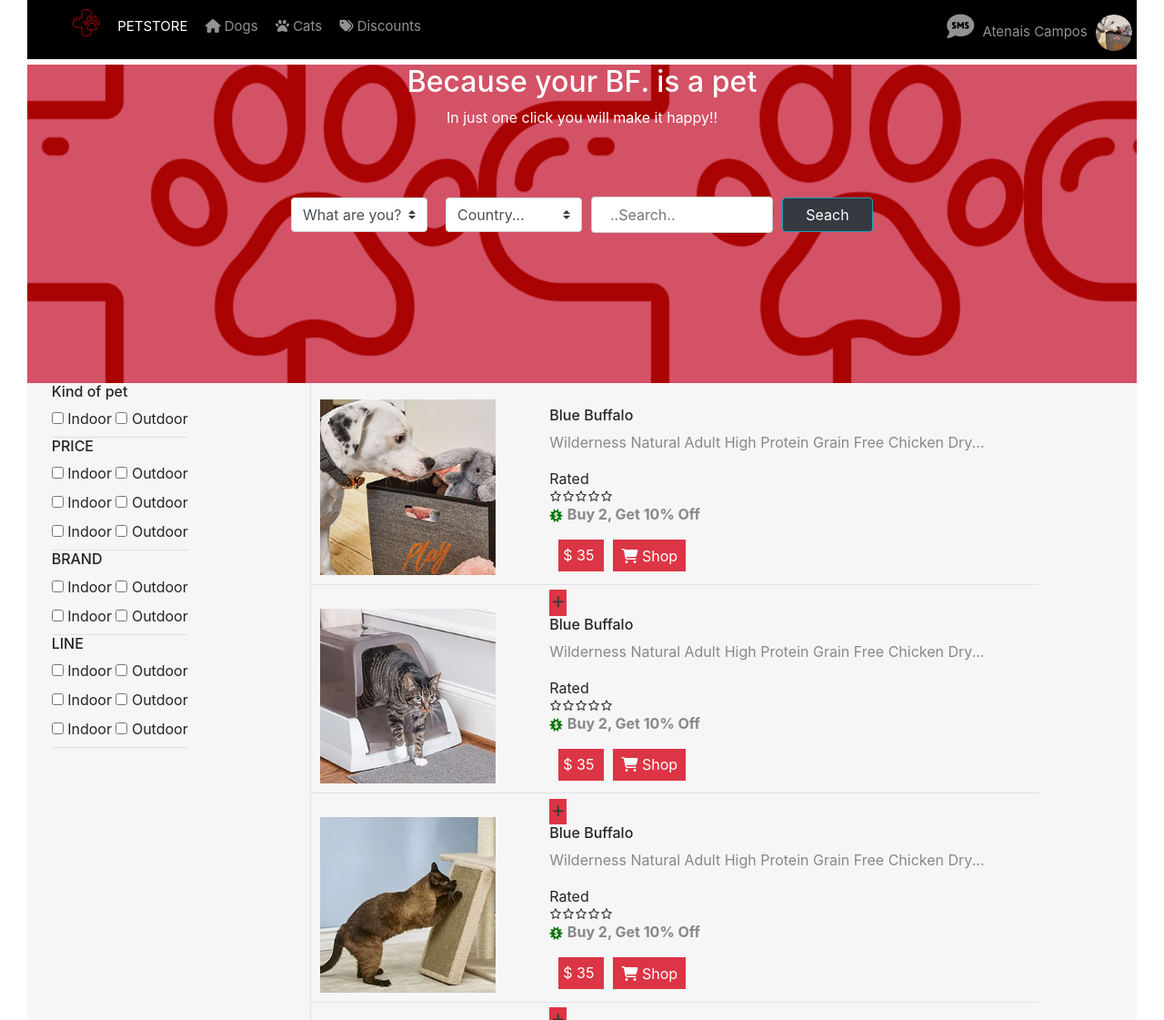
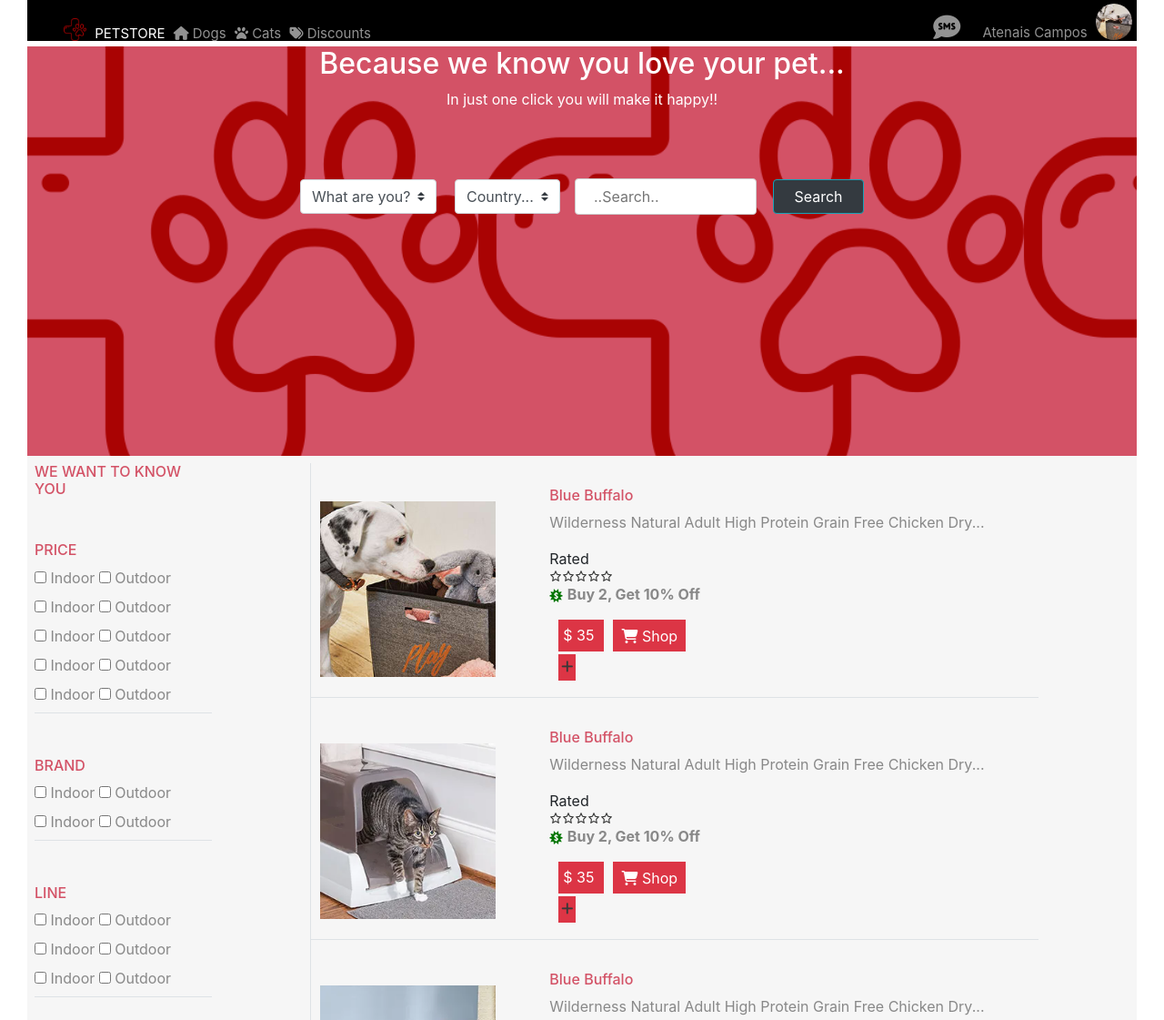
Before and after one commit to atenaiis/HTML-CSS-Capstone-Project, a website: page catalog.html in a window 1280 px wide. Shown: the top 1121 px of the page at 91% size. Drawn offline with nearby package versions, Linux system fonts and the light colour scheme; a web font is replaced by a local one.

Commit message:
aligned check boxes

```diff
--- a/assets/style.css
+++ b/assets/style.css
@@ -27,19 +27,21 @@
   li,
   h3,
   li>a,
-  .text {
+  .text,
+  label {
       color: #888888;
   }
   li {
     list-style: none;
   }
 
-  .bg-danger {
+  .bg-danger,
+  h6 {
       color: #d35266 ;
   }
 
   .logo1 {
-      width: 30px;
+      width: 25px;
       margin-bottom: 10px;
 
   }
@@ -54,7 +56,7 @@
 
   .nav-bar1 {
     display: inline-block;
-    height: 65px;
+    height: 45px;
     background-color: black;
     font-size: 15px;
     width: 100%;
@@ -64,7 +66,8 @@
   .nav-bar-list1 > li {
 display: inline-block;
 padding-left: 10px;
-
+font-size: 12px;
+padding: 0;
   }
 
   .nav-bar-list2 > li {
@@ -157,6 +160,7 @@
 .linktocatalog>a>img {
 max-width: 100%;
 }
+
 
 input[type=text] {
     width: 100%;
@@ -392,16 +396,16 @@
             display:inline-block;
         }
 
-
   .fa-sms {
       font-size: 30px;
-      padding-top: ;
+      padding: 15px;
   }
 
   .nav-bar-list1 > li,
   .nav-bar-list2 > li {
    display: inline-flex;
     padding-right: 5px;
+          font-size: 15px;
   }
 
   .dropdown-content a {
@@ -424,7 +428,8 @@
 
   .nav-bar-list1 {
     float: left;
-    padding-top: 10px;
+    padding-top: 20px;
+
   }
 
   .nav-bar-list2 {
@@ -436,6 +441,8 @@
   .user-pic {
     border-radius: 50px;
     width: 40px;
+    margin-bottom:  25px !important;
+
 }
 
 form {
@@ -443,6 +450,7 @@
     margin: 50px auto;
 justify-content:center;
 }
+
 
 select {
     max-width: 150px !important;
@@ -537,8 +545,17 @@
 .pic-text {
     text-align: left;
     justify-content: center;
+    height: 600px;
 }
 
+.form-top2 {
+height: 450px;
+}
+
+.grid3{
+
+
+}
 .star-rating {
     width: 70px;
     height: 14px;
@@ -580,6 +597,7 @@
       position: relative;
       bottom: 5px;
       display: inline-block;
+      left: 10px;
     }
 
     .dropup-content {
@@ -628,6 +646,7 @@
     padding: 10px;
     grid-gap: 10px;
     border-bottom: 1px solid #383838;
+    height: 250px;
 }
 .pic-text>img {
     float: left;
@@ -664,7 +683,7 @@
 
     .dropup {
       position: relative;
-     top: 55px;
+     top: 38px;
       display: inline-block;
     }
   }
--- a/catalog.html
+++ b/catalog.html
@@ -17,9 +17,9 @@
         <div class="nav-bar-items">
         <ul class="nav-bar-list1">
             <li><a  href="#"><img class="logo1" src="./assets/images/vet.png" alt="logo"> </a></li>
-            <li><a class="text-white name" href="#">PETSTORE</a></li>
+            <li><a class="text-white name " href="#">PETSTORE</a></li>
             <li><div class="dropdown">
-                <a href="#" class="dropbtn"><i class="fas fa-home"></i> Dogs</a>
+                <a href="./catalog.html" class="dropbtn"><i class="fas fa-home"></i> Dogs</a>
                 <div class="dropdown-content">
                     <a href="#">Doggy food</a>
                     <a href="#">Doggy food</a>
@@ -27,7 +27,7 @@
                 </div>
               </div></li>
             <li><div class="dropdown">
-                <a href="#" class="dropbtn"><i class="fas fa-paw"></i> Cats</a>
+                <a href="./catalog.html" class="dropbtn"><i class="fas fa-paw"></i> Cats</a>
                 <div class="dropdown-content">
                     <a href="#">Kitty Toys</a>
                     <a href="#">Kitty Toys</a>
@@ -49,37 +49,35 @@
     </div>
     </nav>
     <main>
-        <div class="form-top">
-            <h2 class="text-white">Because your BF. is a pet</h2>
-            <p class="text-white"> In just one click you will make it happy!!</p>
+        <div class="form-top form-top2">
+            <h2 class="text-white text-center">Because we know you love your pet...</h2>
+            <p class="text-white text-center"> In just one click you will make it happy!!</p>
 
 
               <form class="form-inline " action="/action_page.php">
-              <select  class="custom-select  form-control form-boxes w-100">
+              <select  class="custom-select  form-control form-boxes select-size ">
                 <option >What are you?...</option>
                 <option >Cat person</option>
                 <option >Dog person</option>
                 <option >Just looking</option>
               </select>
-              <select  class="custom-select  form-control form-boxes w-100">
+              <select  class="custom-select  form-control form-boxes select-size   mr-3">
                 <option selected>Country...</option>
                 <option >U.S</option>
                 <option >Mexico</option>
                 <option>China</option>
               </select>
-              <input type="text" class="search-placehorder form-boxes " placeholder="..Search..">
-              <input type="button" class="btn btn-info bg-dark form-boxes search-btn" value="Seach">
+              <input type="text" class="search-placehorder form-boxes select-size mr-2 " placeholder="..Search..">
+              <input type="button" class="btn btn-info bg-dark form-boxes search-btn select-size  " value="Search">
             </form>
         </div>
-   <section class="grid3">
-       <div class="grid3-items">
-    <div class="side-checks border-bottom ">
-        <div><h6> Kind of pet</h6>
-        <label for="indoor"><input id="indoor" type="checkbox" name="indoor-outdoor"> Indoor</label>
-        <label for="outdoor"><input id="outdoor" type="checkbox" name="indoor-outdoor"> Outdoor</label>
+   <section class="grid3 mt-2 ">
+       <div class="grid3-items pl-2">
+    <div class="side-checksb  ">
+        <div><h6> WE WANT TO KNOW YOU</h6>
       </div>
     </div>
-    <div class="side-checks border-bottom ">
+    <div class="side-checks border-bottom mt-5">
         <div><h6> PRICE</h6>
         <label for="indoor"><input id="indoor" type="checkbox" name="indoor-outdoor"> Indoor</label>
         <label for="outdoor"><input id="outdoor" type="checkbox" name="indoor-outdoor"> Outdoor</label> <br>
@@ -87,9 +85,13 @@
         <label for="outdoor"><input id="outdoor" type="checkbox" name="indoor-outdoor"> Outdoor</label><br>
         <label for="indoor"><input id="indoor" type="checkbox" name="indoor-outdoor"> Indoor</label>
         <label for="outdoor"><input id="outdoor" type="checkbox" name="indoor-outdoor"> Outdoor</label>
+        <label for="indoor"><input id="indoor" type="checkbox" name="indoor-outdoor"> Indoor</label>
+        <label for="outdoor"><input id="outdoor" type="checkbox" name="indoor-outdoor"> Outdoor</label>
+        <label for="indoor"><input id="indoor" type="checkbox" name="indoor-outdoor"> Indoor</label>
+        <label for="outdoor"><input id="outdoor" type="checkbox" name="indoor-outdoor"> Outdoor</label>
       </div>
     </div>
-    <div class="side-checks border-bottom ">
+    <div class="side-checks border-bottom mt-5 ">
         <div><h6> BRAND</h6>
             <label for="indoor"><input id="indoor" type="checkbox" name="indoor-outdoor"> Indoor</label>
             <label for="outdoor"><input id="outdoor" type="checkbox" name="indoor-outdoor"> Outdoor</label> <br>
@@ -97,7 +99,7 @@
             <label for="outdoor"><input id="outdoor" type="checkbox" name="indoor-outdoor"> Outdoor</label> <br>
       </div>
     </div>
-    <div class="side-checks border-bottom  ">
+    <div class="side-checks border-bottom mt-5 ">
         <div><h6> LINE</h6>
             <label for="indoor"><input id="indoor" type="checkbox" name="indoor-outdoor"> Indoor</label>
             <label for="outdoor"><input id="outdoor" type="checkbox" name="indoor-outdoor"> Outdoor</label> <br>
@@ -108,9 +110,9 @@
       </div>
     </div>
   </div>
-    <div class="side-catalog border-left">
+    <div class="side-catalog border-left  ">
         <figure class="pic-text border-bottom mt-2">
-            <img class="w-100"  src="./assets/images/dog&bunny.jpg" alt="dog&bunny">
+            <img class="w-100 pt-4"  src="./assets/images/dog&bunny.jpg" alt="dog&bunny">
            <figcaption class="mt-2"><h6>Blue Buffalo</h6>
             <p>Wilderness Natural Adult High Protein Grain Free Chicken Dry...</p>
         <span>Rated</span><div class="star-rating "></div>
@@ -130,7 +132,7 @@
 
 </figure>
         <figure class="pic-text border-bottom mt-2">
-            <img class="w-100"  src="./assets/images/catsmain.webp" alt="dog&bunny">
+            <img class="w-100  pt-4"  src="./assets/images/catsmain.webp" alt="dog&bunny">
            <figcaption class="mt-2"><h6>Blue Buffalo</h6>
             <p>Wilderness Natural Adult High Protein Grain Free Chicken Dry...</p>
         <span>Rated</span><div class="star-rating "></div>
@@ -149,7 +151,7 @@
       </div></figcaption>
         </figure>
         <figure  class="pic-text border-bottom mt-2">
-            <img class="w-100"  src="./assets/images/dog-toy.jpg" alt="dog&bunny">
+            <img class="w-100  pt-4"  src="./assets/images/dog-toy.jpg" alt="dog&bunny">
            <figcaption class="mt-2"><h6>Blue Buffalo</h6>
             <p>Wilderness Natural Adult High Protein Grain Free Chicken Dry...</p>
         <span>Rated</span><div class="star-rating "></div>
@@ -168,7 +170,7 @@
       </div></figcaption>
         </figure>
         <figure class="pic-text border-bottom mt-2">
-            <img class="w-100"  src="./assets/images/dog-toy2.jpg" alt="dog&bunny">
+            <img class="w-100  pt-4"  src="./assets/images/dog-toy2.jpg" alt="dog&bunny">
            <figcaption class="mt-2"><h6>Blue Buffalo</h6>
             <p>Wilderness Natural Adult High Protein Grain Free Chicken Dry...</p>
         <span>Rated</span><div class="star-rating "></div>
@@ -187,7 +189,7 @@
       </div></figcaption>
         </figure>
         <figure class="pic-text border-bottom mt-2">
-            <img class="w-100"  src="./assets/images/brush-glove.jpg" alt="dog&bunny">
+            <img class="w-100  pt-4"  src="./assets/images/brush-glove.jpg" alt="dog&bunny">
            <figcaption class="mt-2"><h6>Blue Buffalo</h6>
             <p>Wilderness Natural Adult High Protein Grain Free Chicken Dry...</p>
         <span>Rated</span><div class="star-rating "></div>
@@ -206,7 +208,7 @@
       </div></figcaption>
         </figure>
         <figure class="pic-text border-bottom mt-2">
-            <img class="w-100"  src="./assets/images/beneful.jpg" alt="dog&bunny">
+            <img class="w-100  pt-4"  src="./assets/images/beneful.jpg" alt="dog&bunny">
            <figcaption class="mt-2"><h6>Blue Buffalo</h6>
             <p>Wilderness Natural Adult High Protein Grain Free Chicken Dry...</p>
         <span>Rated</span><div class="star-rating "></div>
@@ -225,7 +227,7 @@
       </div></figcaption>
         </figure>
         <figure class="pic-text border-bottom mt-2">
-            <img class="w-100"  src="./assets/images/dog-chaw.jpg" alt="dog&bunny">
+            <img class="w-100  pt-4"  src="./assets/images/dog-chaw.jpg" alt="dog&bunny">
            <figcaption class="mt-2"><h6>Blue Buffalo</h6>
             <p>Wilderness Natural Adult High Protein Grain Free Chicken Dry...</p>
         <span>Rated</span><div class="star-rating "></div>
@@ -268,11 +270,19 @@
                <li><a href="" >Home Page</a></li>
                <li><a href="" >Home Page</a></li>
                <li><a href="" >Home Page</a></li>
+               <li><a href="" >Home Page</a></li>
+               <li><a href="" >Home Page</a></li>
+               <li><a href="" >Home Page</a></li>
+               <li><a href="" >Home Page</a></li>
+
+
              </ul>
         </section>
         <section class="bottom_names">
             <h3 class="bottom_tittle  font-weight-bolder">Services</h3>
             <ul class="bottom-grid ">
+                <li><a href=""> Grooming</a></li>
+                <li><a href=""> Grooming</a></li>
                 <li><a href=""> Grooming</a></li>
                 <li><a href=""> Grooming</a></li>
                 <li><a href=""> Grooming</a></li>
@@ -306,7 +316,7 @@
 </div>
 </section>
 </main>
-<footer class="page-footer container-fluid mt-1 bg-white border-top ">
+<footer class="page-footer container-fluid mt-1 bg-white border-top text-center">
 <div class="footer-first-stn w-100 col-md-12">
   <div class=" footer-stn-1 justify-content-between align-items-center row">
     <div class="footer-right footer-right d-md-flex col-md-8">
@@ -314,11 +324,11 @@
       <p class="mb-md-0 ml-md-2 pt-md-4 sm font-weight-bolder" >This project was made by: Mariana A. Campos Garcia.</p>
   </div>
 <div class=" col-md-4   d-md-flex  footer-icons-main ">
-    <a  href="#" ><i class="footer-icons pr-2 fab fa-facebook-square"></i> </a>
-    <a href="#"><i class="footer-icons pr-2 fab fa-twitter"></i></a>
-    <a href="#"><i class="footer-icons pr-2 fab fa-instagram"></i></a>
-    <a href="#"><i class="footer-icons pr-2 fab fa-tumblr"></i></a>
-    <a href="#"><i class="footer-icons pr-2 fab fa-linkedin-in"></i></a>
+<a  href="https://github.com/atenaiis" ><i class="footer-icons pr-2 fab fa-facebook-square"></i> </a>
+<a href="https://github.com/atenaiis"><i class="footer-icons pr-2 fab fa-twitter"></i></a>
+<a href="https://github.com/atenaiis"><i class="footer-icons pr-2 fab fa-instagram"></i></a>
+<a href="https://github.com/atenaiis"><i class="footer-icons pr-2 fab fa-tumblr"></i></a>
+<a href="https://github.com/atenaiis"><i class="footer-icons pr-2 fab fa-linkedin-in"></i></a>
 </div>
   </div>
 </div>
```
Also changed, not shown: main-page.HTML (+10 -10 lines). Lines whose indentation alone changed are shown as unchanged.
